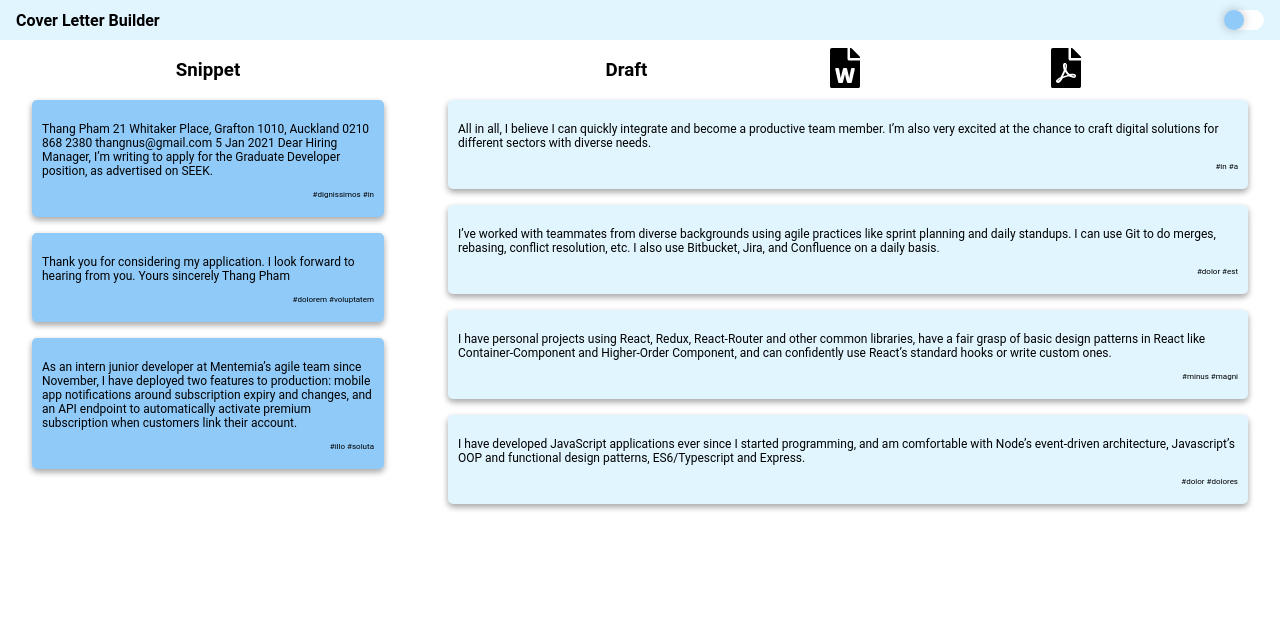
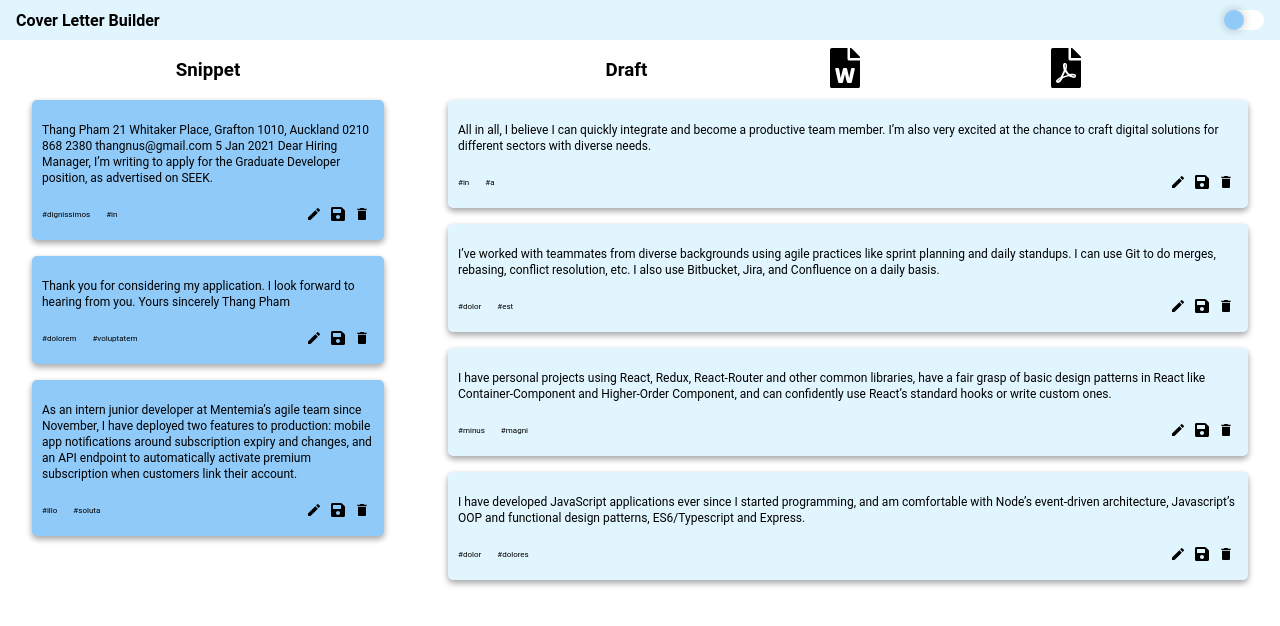
Before and after one commit to thangpham7793/resume-builder, a React (Create React App) app: page / in a window 1280 px wide. Shown: the top 626 px of the page. Built offline with nearby package versions, Linux system fonts and the light colour scheme.

Commit message:
Add style and markup to snippet actions components

```diff
--- a/src/components/ConvertIcon/ConvertIcon.tsx
+++ b/src/components/Icon/Icon.tsx
@@ -1,8 +1,8 @@
+import { IconType } from "react-icons/lib";
 import React from "react";
-import { IconType } from "react-icons/lib";
 import styled from "styled-components";
 
-type ConvertIconProps = {
+type IconProps = {
   icon: IconType;
 };
 
@@ -11,7 +11,7 @@ const IconWrapper = styled.div`
   padding: 0.25rem;
 `;
 
-export const ConvertIcon = ({ icon, ...props }: ConvertIconProps) => {
+export const Icon = ({ icon, ...props }: IconProps) => {
   const Icon = icon;
   return (
     <IconWrapper {...props}>
--- a/src/components/Snippet/Snippet.tsx
+++ b/src/components/Snippet/Snippet.tsx
@@ -4,9 +4,14 @@ import {
   OnSnippetClickedHandler,
   OnSnippetDraggedHandler,
 } from "../../types";
+import { MdDelete, MdModeEdit } from "react-icons/md";
 import React, { DragEventHandler } from "react";
 import { Theme, effect } from "../../theme/theme";
 
+import { FaSave } from "react-icons/fa";
+import { Icon } from "../Icon/Icon";
+import { IconType } from "react-icons/lib";
+import { Tag } from "../Tag/Tag";
 import styled from "styled-components";
 import { useTheme } from "../../theme/ThemeContext";
 
@@ -26,15 +31,54 @@ const SnippetWrapper = styled("div")<{ lane: LaneType; th: Theme }>`
   ${effect.fadeIn};
 `;
 
-const SnippetTags = styled("p")<{ th: Theme }>`
-  font-size: ${({ th }) => th.text.fontSize.ss};
-  text-align: right;
+const SnippetLowerWrapper = styled("div")`
+  display: flex;
+  justify-content: space-between;
 `;
 
-const SnippetBody = styled("p")<{ th: Theme }>`
+const SnippetTags = styled("div")<{ th: Theme }>`
+  font-size: ${({ th }) => th.text.fontSize.ss};
+  display: flex;
+  width: max-content;
+  max-width: 60%;
+  justify-content: space-between;
+  align-content: center;
+  & > div {
+    margin-right: 1rem;
+  }
+`;
+
+const SnippetActionWrapper = styled("div")`
+  display: flex;
+  justify-content: space-between;
+`;
+
+const ActionWrapper = styled("div")``;
+
+const SnippetBodyWrapper = styled("div")<{ th: Theme }>`
   width: 100%;
   font-size: ${({ th }) => th.text.fontSize.s};
   color: ${({ th }) => th.color.primary.text};
+  cursor: grab;
+  margin-bottom: 1rem;
+  &:hover {
+    transition: margin-bottom 0.5s;
+    margin-bottom: 1rem;
+  }
+`;
+
+const SnippetBody = styled("div")<{ th: Theme; isDarkMode: boolean }>`
+  line-height: 1rem;
+  &:hover {
+    border: 1px dashed ${(props) => (props.isDarkMode ? "#fff" : "#000")};
+    border-radius: 0.25rem;
+    line-height: 1.3rem;
+    transition: margin-bottom 0.5s;
+    transition: padding 0.5s;
+    padding: 0.5rem;
+    margin-bottom: 1rem;
+    font-weight: normal;
+  }
 `;
 
 interface SnippetProps extends ISnippet {
@@ -52,19 +96,52 @@ export const Snippet = ({
   onDrop,
   lane,
 }: SnippetProps) => {
-  const renderTags = (tags: string[]) => `#${tags.join(" #")}`;
-  const { theme } = useTheme();
+  const renderTags = (tags: string[]) =>
+    tags.map((tag, i) => <Tag key={i} tag={tag} />);
+
+  type SnippetActionProps = {
+    icon: IconType;
+  };
+
+  const actionProps = [
+    {
+      icon: () => <MdModeEdit />,
+    },
+    {
+      icon: () => <FaSave />,
+    },
+    {
+      icon: () => <MdDelete />,
+    },
+  ];
+
+  const renderActions = (actions: SnippetActionProps[]) =>
+    actions.map((a, i) => (
+      <ActionWrapper key={i}>
+        <Icon icon={a.icon} />
+      </ActionWrapper>
+    ));
+
+  const { theme, isDarkMode } = useTheme();
   return (
     <SnippetWrapper
       th={theme}
       draggable={true}
       onDragStart={(event) => onDragStart({ event, id, currentLane: lane })}
-      onClick={() => onClick(id)}
       onDrop={onDrop}
       lane={lane}
     >
-      <SnippetBody th={theme}>{body}</SnippetBody>
-      <SnippetTags th={theme}>{renderTags(tags)}</SnippetTags>
+      <SnippetBodyWrapper th={theme} onClick={() => onClick(id)}>
+        <SnippetBody th={theme} isDarkMode={isDarkMode}>
+          <p>{body}</p>
+        </SnippetBody>
+      </SnippetBodyWrapper>
+      <SnippetLowerWrapper>
+        <SnippetTags th={theme}>{renderTags(tags)}</SnippetTags>
+        <SnippetActionWrapper>
+          {renderActions(actionProps)}
+        </SnippetActionWrapper>
+      </SnippetLowerWrapper>
     </SnippetWrapper>
   );
 };
--- /dev/null
+++ b/src/components/Tag/Tag.tsx
@@ -0,0 +1,15 @@
+import React from "react";
+import styled from "styled-components";
+
+const TagWrapper = styled("div")`
+  display: flex;
+  align-content: center;
+`;
+
+export const Tag = (props: { tag: string }) => {
+  return (
+    <TagWrapper>
+      <p>{`#${props.tag}`}</p>
+    </TagWrapper>
+  );
+};
--- a/src/containers/Board.tsx
+++ b/src/containers/Board.tsx
@@ -7,7 +7,7 @@ import {
   useSnippetContextDispatch,
 } from "../contexts/SnippetContext";
 
-import { ConvertIcon } from "../components/ConvertIcon/ConvertIcon";
+import { Icon } from "../components/Icon/Icon";
 import { Lane } from "../components/Lane/Lane";
 import { SnippetData } from "../components/constants";
 import faker from "faker";
@@ -95,7 +95,7 @@ export const Board = () => {
   ];
 
   const renderIcons = (iconProps: typeof convertIcons) =>
-    iconProps.map((props) => <ConvertIcon {...props} />);
+    iconProps.map((props) => <Icon {...props} />);
 
   return (
     <BoardWrapper>
```
